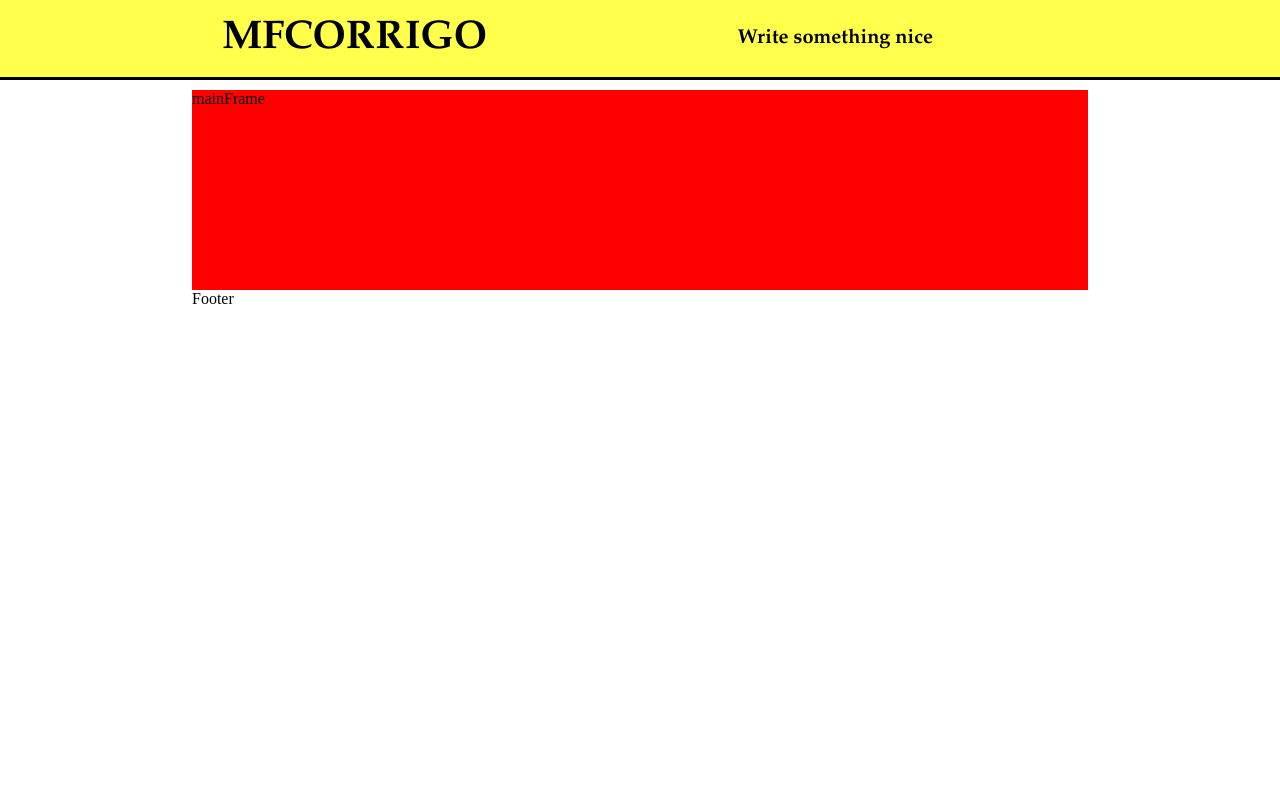
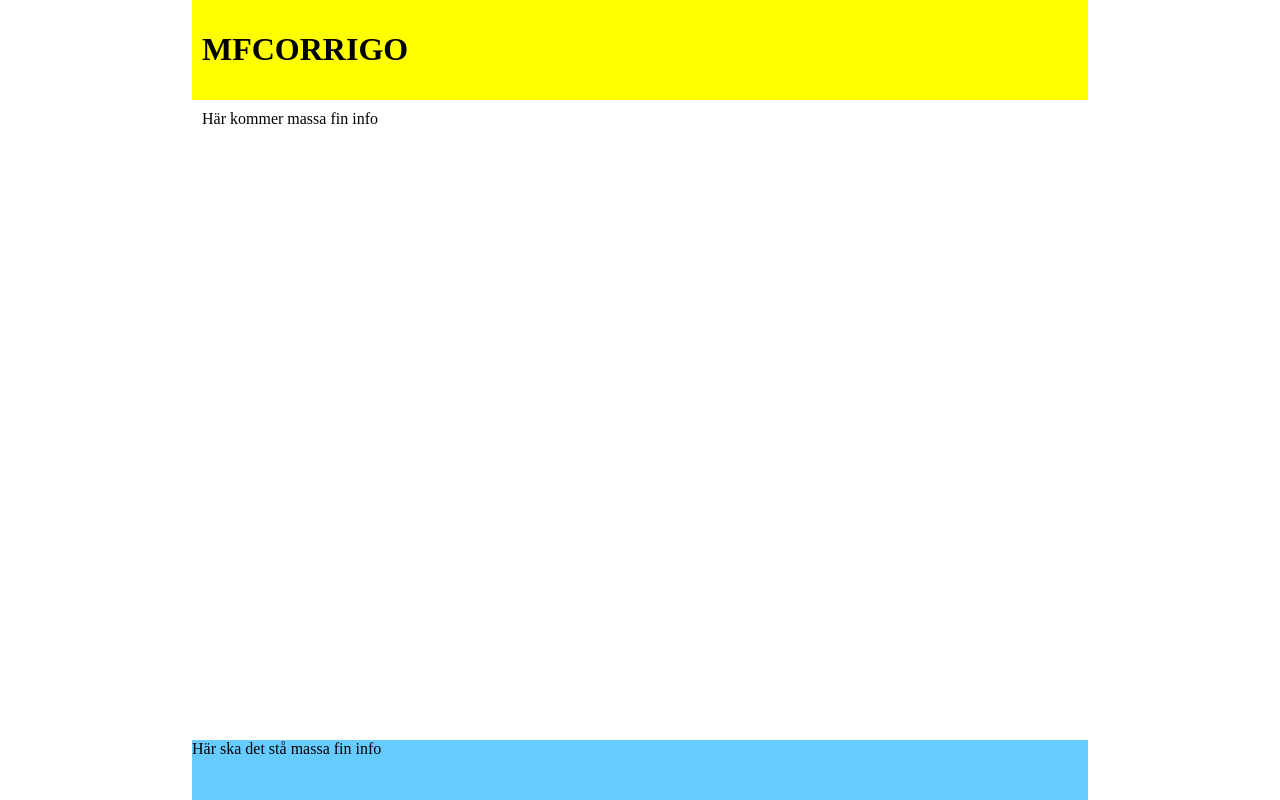
Before and after one commit to msfe/MFCORRIGO, a PHP site: page / in a window 1280 px wide. Run offline with PHP 8.4, Linux system fonts and the light colour scheme.

Commit message:
now css mall

```diff
--- a/index.html
+++ b/index.html
@@ -10,46 +10,22 @@
 
 </head>
 
-<header>
-				<nav>
-				<table id="header">
-					<tr>
-						<td id="a">
-							<h1 id="headertext">MFCORRIGO</h1>
-						</td>
-						<td id="b">
-							<h2 id="header_after_text">Write something nice</h2>
-						</td>
-					</tr>
-				</table>
-			</nav>
+
+<body>
+
+	<div id="container">
+		<header id="header">
+			<h1> MFCORRIGO </h1>
 		</header>
 
-<body>
-	<div id="container">
-		<div id="main">
+		<div id="body">
+			Här kommer massa fin info
+		</div>
+		<footer>
+			Här ska det stå massa fin info
 
-
-			<div id="mainFrame">
-				mainFrame
-
-			</div>
-		</div>
-		<footer id="footer">
-			Footer
 		</footer>
-
-
-			<!-- The application JavaScript code
-			<script src="js/app.js"></script>
-			<script src="js/model/dinnerModel.js"></script>
-			<script src="js/view/exampleView.js"></script>
-			<script src="js/view/exampleViewController.js"></script>
-			<script src="js/view/overviewView.js"></script>
-			<script src="js/view/overviewViewController.js"></script>
-		-->
 	</div>
-
 </body>
 
 
--- a/maincss.css
+++ b/maincss.css
@@ -1,84 +1,27 @@
-* {
-	margin: 0px;
-	padding: 0px;
+html,
+body {
+   margin:0;
+   padding:0;
+   height:100%;
 }
-
-body {
-
-	height: 100%;
-	margin: 0px;
-	padding: 0px;
+#container {
+	margin-right: 15%;
+	margin-left: 15%;
+   min-height:100%;
+   position:relative;
 }
-
-#container {
-	position: relative;
-	width: 70%;
-	margin-left: 15%;
-	margin-right: 15%;
-	margin-top: 2%;
-	min-height: 100%;
-	margin: auto;
+header {
+   background:#ff0;
+   padding:10px;
 }
-
-/* HEADER */
-#header {
-	border-style: solid;
-	border-color: #000000;
-	border-top: 0px;
-	border-left: 0px;
-	border-right: 0px;
-	position: absolute;
-	top: 0px;
-	width: 100%;
-	height: 10%;
-	background-color: yellow;
-	background: rgb(255, 255, 0) transparent ;
-	background: rgba(255, 255, 0, 0.7) ;
-	clear:both;
+#body {
+   padding:10px;
+   padding-bottom:60px;   /* Height of the footer */
 }
-
-#main {
-	margin-top: 10%;
-    overflow: auto;
+footer {
+   position:absolute;
+   bottom:0;
+   width:100%;
+   height:60px;   /* Height of the footer */
+   background:#6cf;
 }
-
-#mainFrame {
-	background-color: red;
-	min-height: 200px;
-	width: 100%;
-}
-
-#headertext {
-	/*background: rgb(255, 255, 255) transparent ;*/
-	margin-left: 30%;
-	color: #000000;
-	text-transform: uppercase;
-	font-size: 40px;
-	font-family: "Big Caslon", "Book Antiqua", "Palatino Linotype", Georgia, serif;
-}
-
-#header_after_text {
-	/*background: rgb(255, 255, 255) transparent ;*/
-	color: #000000;
-	font-size: 20px;
-	font-family: "Big Caslon", "Book Antiqua", "Palatino Linotype", Georgia, serif;
-}
-
-
-#h2 {
-	color:#000000;
-	text-align:left;
-	font-size: 20px;
-	font-family: "Big Caslon", "Book Antiqua", "Palatino Linotype", Georgia, serif;
-	padding-left: 10px;
-	padding-right: 10px;
-}
-
-#h3 {
-	color:#000000;
-	text-align:left;
-	font-size: 20px;
-	font-family: "Big Caslon", "Book Antiqua", "Palatino Linotype", Georgia, serif;
-	padding-left: 10px;
-	padding-right: 10px;
-}
```
